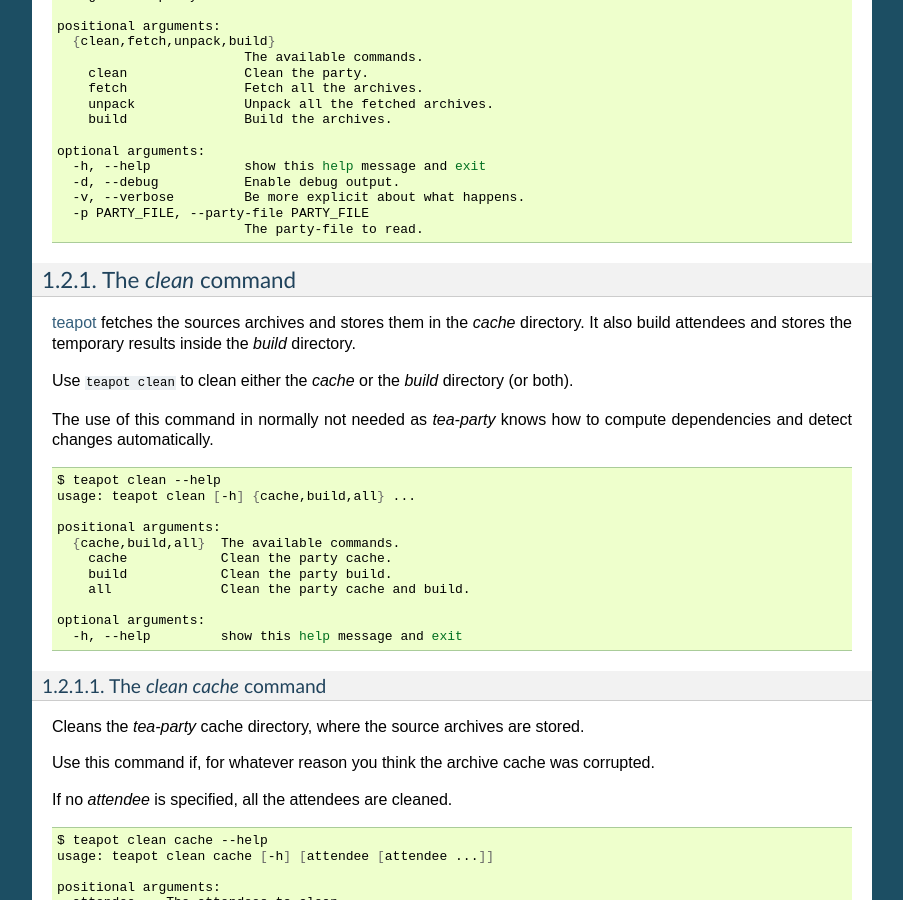
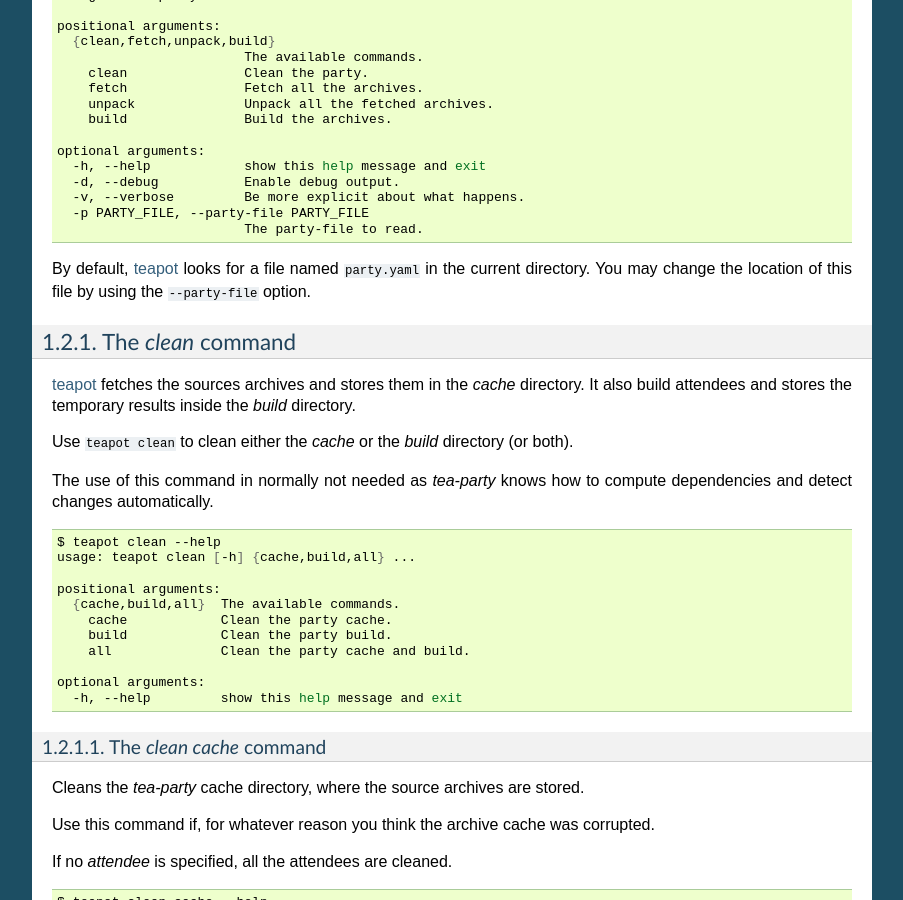
Before and after one commit to freelan-developers/teapot, a Sphinx documentation site: the page built from docs/source/the_party_file.rst, in a window 1280 px wide and 900 px high, scrolled down 10733 px. Shown: the whole window, without its empty margins (198-1101 px from the left). Built offline with Sphinx 7.4.7, drawn with Linux system fonts in a browser that asks for light colours.

Commit message:
Added missing information about the -p option

```diff
--- a/docs/source/the_party_file.rst
+++ b/docs/source/the_party_file.rst
@@ -569,6 +569,8 @@ Using :term:`teapot`
       -p PARTY_FILE, --party-file PARTY_FILE
                             The party-file to read.
 
+By default, :term:`teapot` looks for a file named ``party.yaml`` in the current directory. You may change the location of this file by using the ``--party-file`` option.
+
 The `clean` command
 -------------------
 
```
